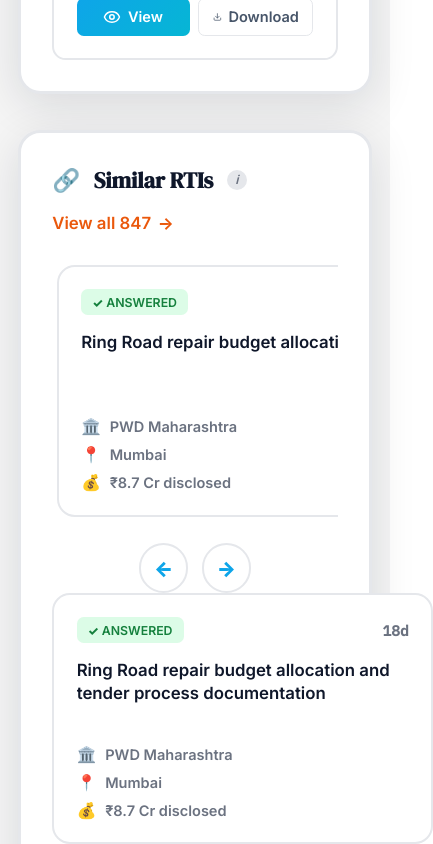
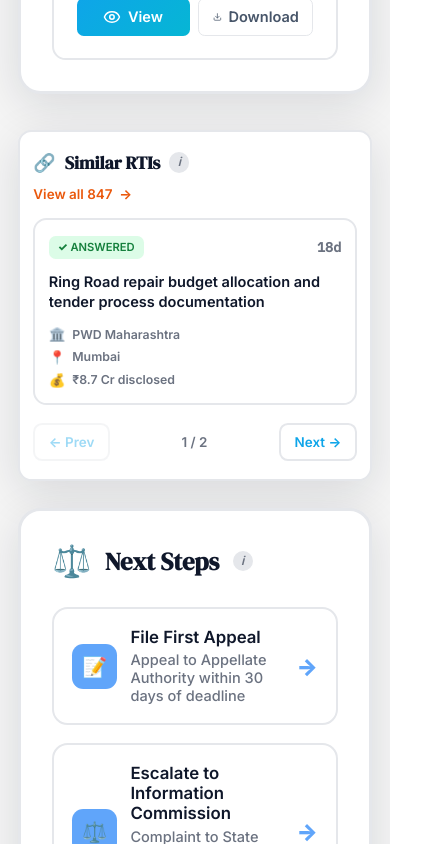
Before and after one commit to Yugantar-NGO/youRTI-UI, a Next.js app: page /rti/rti-001 in a window 390 px wide. Shown: the part 6520-7364 px from the top of the page, 433 px wide, since content can reach past the window. Built offline with nearby package versions, Linux system fonts and the light colour scheme.

Commit message:
style(rti-detail): add mobile styles for Similar RTIs single-card view

```diff
--- a/src/components/features/rti-detail/molecules/SimilarRTIsSection.module.css
+++ b/src/components/features/rti-detail/molecules/SimilarRTIsSection.module.css
@@ -185,8 +185,165 @@
   transform: scale(1);
 }
 
+/* Mobile container - hidden on desktop */
+.mobileContainer {
+  display: none;
+}
+
 @media (max-width: 768px) {
-  .grid {
-    grid-template-columns: 1fr;
+  .section {
+    padding: 20px 16px;
+    border-radius: 16px;
+    margin-bottom: 24px;
+    border-width: 2px;
+  }
+
+  .header {
+    margin-bottom: 16px;
+    gap: 12px;
+  }
+
+  .title {
+    font-size: 18px;
+    gap: 10px;
+  }
+
+  .viewAllLink {
+    font-size: 13px;
+  }
+
+  /* Hide desktop grid and nav on mobile */
+  .grid,
+  .nav {
+    display: none;
+  }
+
+  /* Show mobile container */
+  .mobileContainer {
+    display: block;
+  }
+
+  .mobileContainer .card {
+    min-width: unset;
+    width: 100%;
+  }
+
+  .mobileNav {
+    display: flex;
+    align-items: center;
+    justify-content: space-between;
+    margin-top: 16px;
+    gap: 12px;
+  }
+
+  .mobileNavBtn {
+    padding: 10px 16px;
+    background: white;
+    border: 2px solid #e5e7eb;
+    border-radius: 8px;
+    font-size: 13px;
+    font-weight: 700;
+    color: #0ea5e9;
+    cursor: pointer;
+    transition: all 200ms;
+  }
+
+  .mobileNavBtn:hover:not(:disabled) {
+    background: #0ea5e9;
+    color: white;
+    border-color: #0ea5e9;
+  }
+
+  .mobileNavBtn:disabled {
+    opacity: 0.4;
+    cursor: not-allowed;
+  }
+
+  .mobileCounter {
+    font-size: 13px;
+    font-weight: 600;
+    color: #6b7280;
+  }
+
+  .card {
+    padding: 16px;
+    border-radius: 12px;
+  }
+
+  .cardHeader {
+    margin-bottom: 12px;
+  }
+
+  .cardTitle {
+    font-size: 14px;
+    margin-bottom: 12px;
+    min-height: unset;
+    -webkit-line-clamp: 4;
+  }
+
+  .cardMeta {
+    gap: 6px;
+  }
+
+  .metaItem {
+    font-size: 12px;
+    gap: 6px;
+  }
+
+  .metaIcon {
+    font-size: 12px;
+  }
+
+  .statusMini {
+    padding: 4px 8px;
+    font-size: 10px;
+  }
+
+  .days {
+    font-size: 12px;
   }
 }
+
+@media (max-width: 480px) {
+  .section {
+    padding: 16px 12px;
+    border-radius: 12px;
+  }
+
+  .header {
+    flex-direction: column;
+    align-items: flex-start;
+    gap: 10px;
+    margin-bottom: 14px;
+  }
+
+  .title {
+    font-size: 16px;
+    gap: 8px;
+  }
+
+  .viewAllLink {
+    font-size: 12px;
+  }
+
+  .mobileNavBtn {
+    padding: 8px 12px;
+    font-size: 12px;
+  }
+
+  .mobileCounter {
+    font-size: 12px;
+  }
+
+  .card {
+    padding: 14px 12px;
+  }
+
+  .cardTitle {
+    font-size: 13px;
+  }
+
+  .metaItem {
+    font-size: 11px;
+  }
+}
```
